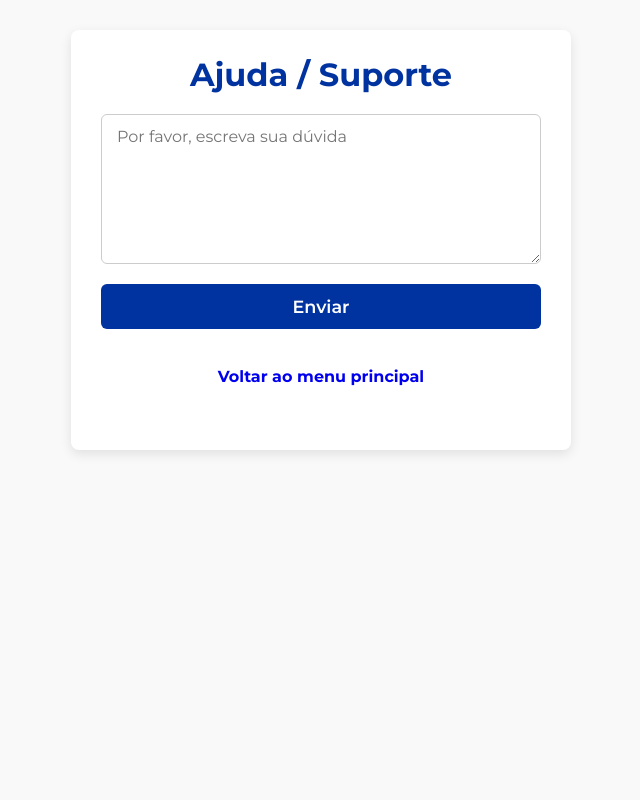
After one commit to BrunoMeloMorais22/VitrineProjetos, a Flask app: page /ajuda in a window 1280 px wide. The commit adds this page. Shown: the whole page, without its empty margins (319-959 px from the left). Run offline with Flask 3, Linux system fonts and the light colour scheme.

Commit message:
Adicionando sistema de ajuda

```diff
--- a/app.py
+++ b/app.py
@@ -100,7 +100,7 @@ def cadastro():
         con = conectar()
         cur = con.cursor(dictionary=True)
 
-        cur.execute = ("SELECT * FROM usuarios WHERE emailCadastro = %s", (emailCadastro,))
+        cur.execute("SELECT * FROM usuarios WHERE emailCadastro = %s", (emailCadastro,))
         user_exists = cur.fetchone()
 
         if user_exists:
@@ -360,6 +360,37 @@ def denunciar(projeto_id):
 
     return jsonify({"mensagem": "Denúncia enviada com sucesso"})
 
+@app.route("/ajuda")
+def ajuda():
+    return render_template("ajuda.html")
+
+@app.route("/enviar_ajuda", methods=["POST"])
+def enviar_ajuda():
+    if "usuario" not in session:
+        return jsonify({"mensagem": "Por favor, você precisa estar logado para enviar a mensagem"})
+
+    data = request.get_json()
+    if not data:
+        return jsonify({"mensagem": "Dados não recebidos"})
+
+    mensagem = data.get("mensagem")
+
+    if not mensagem:
+        return jsonify({"mensagem": "Mensagem Vazia"})
+
+    try:
+        con = conectar()
+        cursor = con.cursor()
+        sql = "INSERT INTO mensagem_ajuda(id_usuario, mensagem) VALUES(%s, %s)"
+        cursor.execute(sql, (session["usuario"]["id"], mensagem))
+        con.commit()
+        cursor.close()
+        con.close()
+
+        return jsonify({"mensagem": "Mensagem enviada com sucesso"})
+    except Exception as e:
+        print("Erro ao salvar mensagem", e)
+        return jsonify({"mensagem": "Erro ao salvar mensagem"})
 
 if __name__ == "__main__":
     with app.app_context():
--- a/requirements.txt
+++ /dev/null
@@ -1,5 +0,0 @@
-Flask==2.3.3
-Flask-Cors==4.0.0
-Flask-SQLAlchemy==3.1.1
-Werkzeug==3.0.1
-gunicorn==21.2.0
--- /dev/null
+++ b/static/css/ajuda.css
@@ -0,0 +1,85 @@
+@import url('https://fonts.googleapis.com/css2?family=Montserrat:ital,wght@0,100..900;1,100..900&display=swap');
+* {
+  box-sizing: border-box;
+  margin: 0;
+  padding: 0;
+  font-family: 'Montserrat', sans-serif;
+}
+
+body {
+  background-color: #f9f9f9;
+  padding: 30px;
+  display: flex;
+  justify-content: center;
+      font-family: 'Montserrat', sans-serif;
+  align-items: flex-start;
+  min-height: 100vh;
+}
+
+form#formAjuda {
+  background-color: #fff;
+  border-radius: 8px;
+  padding: 25px 30px;
+  box-shadow: 0 4px 12px rgb(0 0 0 / 0.1);
+  width: 100%;
+  max-width: 500px;
+  display: flex;
+  flex-direction: column;
+}
+
+h1 {
+  margin-bottom: 20px;
+  color: #0033a0;
+  text-align: center;
+}
+
+textarea#mensagemAjuda {
+  resize: vertical;
+  min-height: 150px;
+  padding: 12px 15px;
+  font-size: 1rem;
+  border: 1.5px solid #ccc;
+  border-radius: 6px;
+  margin-bottom: 20px;
+  transition: border-color 0.3s ease;
+}
+
+textarea#mensagemAjuda:focus {
+  outline: none;
+  border-color: #0033a0;
+  box-shadow: 0 0 6px rgba(0, 51, 160, 0.3);
+}
+
+button[type="submit"] {
+  background-color: #0033a0;
+  color: #fff;
+  border: none;
+  padding: 12px 0;
+  font-size: 1.1rem;
+  border-radius: 6px;
+  cursor: pointer;
+  font-weight: 600;
+  transition: background-color 0.3s ease;
+}
+
+button[type="submit"]:hover {
+  background-color: #001f66;
+}
+
+p#respostaStatus {
+  margin-top: 15px;
+  text-align: center;
+  font-weight: 600;
+  color: #006400;
+  min-height: 24px;
+}
+
+a{
+    text-align: center;
+    font-weight: bold;
+    text-decoration: none;
+}
+
+a:hover{
+    text-decoration: underline;
+}
--- /dev/null
+++ b/static/js/ajuda.js
@@ -0,0 +1,16 @@
+
+document.getElementById("formAjuda").addEventListener("submit", async function(e){
+    e.preventDefault()
+
+    const mensagem = document.getElementById("mensagemAjuda").value
+
+    const resposta = await fetch("/enviar_ajuda", {
+        method: "POST",
+        headers: {"Content-Type": "application/json"},
+        body: JSON.stringify({ mensagem })
+    })
+
+    const resultado = await resposta.json()
+    document.getElementById("respostaStatus").textContent = resultado.mensagem
+    document.getElementById("formAjuda").reset()
+})
--- a/static/js/cadastro.js
+++ b/static/js/cadastro.js
@@ -24,7 +24,7 @@ function fazerCadastro(event) {
     .then(data => {
         resultadoCadastro.innerHTML = data.mensagem;
 
-        if (data.mensagem === "Usuário cadastro com sucesso!") {
+        if (data.mensagem === "Usuário cadastrado com sucesso!") {
             resultadoCadastro.style.color = "green";
 
             fetch("/enviar_email", {
@@ -43,6 +43,8 @@ function fazerCadastro(event) {
         } else {
             resultadoCadastro.style.color = "red";
         }
+
+        grecaptcha.reset()
     })
     .catch(error => {
         resultadoCadastro.innerText = "Erro ao se conectar com o servidor";
--- /dev/null
+++ b/templates/ajuda.html
@@ -0,0 +1,20 @@
+<!DOCTYPE html>
+<html lang="en">
+<head>
+    <meta charset="UTF-8">
+    <meta name="viewport" content="width=device-width, initial-scale=1.0">
+    <link rel="stylesheet" href="/static/css/ajuda.css">
+    <title>Ajuda</title>
+</head>
+<body>
+    <form id="formAjuda">
+        <h1>Ajuda / Suporte</h1>
+        <textarea id="mensagemAjuda" placeholder="Por favor, escreva sua dúvida"></textarea>
+        <button type="submit">Enviar</button> <br><br>
+        <a class="menuPrincipal" href="/">Voltar ao menu principal</a>
+        <p id="respostaStatus"></p>
+    </form>
+
+    <script src="/static/js/ajuda.js"></script>
+</body>
+</html>
--- a/templates/perfil.html
+++ b/templates/perfil.html
@@ -24,7 +24,6 @@
       <div class="links">
         <a href="/configuracoes" class="btn"><i class="fa-solid fa-gear"></i> Configurações</a>
         <a href="/ajuda" class="btn"><i class="fa-solid fa-circle-question"></i> Ajuda</a>
-        <a href="/contatos" class="btn"><i class="fa-solid fa-address-book"></i> Contatos</a>
         <a href="/logout" class="btn sair"><i class="fa-solid fa-arrow-right-from-bracket"></i> Sair</a>
       </div>
     </div>
```
Also changed, not shown: vercel.json (deleted).
